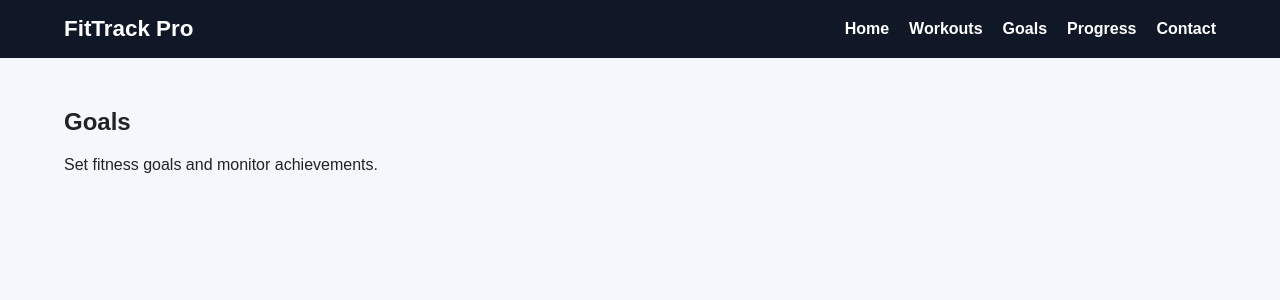
After one commit to Ghound03/fittrack-pro, a Flask app: page /goals in a window 1280 px wide. The commit adds this page. Shown: the top 300 px of the page. Run offline with Flask 3, Linux system fonts and the light colour scheme.

Commit message:
Add navigation and fitness pages

```diff
--- a/app.py
+++ b/app.py
@@ -5,10 +5,27 @@ app = Flask(__name__)
 
 @app.route("/")
 def home():
-    """
-    Display the home page.
-    """
     return render_template("index.html")
+
+
+@app.route("/workouts")
+def workouts():
+    return render_template("workouts.html")
+
+
+@app.route("/goals")
+def goals():
+    return render_template("goals.html")
+
+
+@app.route("/progress")
+def progress():
+    return render_template("progress.html")
+
+
+@app.route("/contact")
+def contact():
+    return render_template("contact.html")
 
 
 if __name__ == "__main__":
--- a/static/css/style.css
+++ b/static/css/style.css
@@ -49,3 +49,32 @@ body {
     font-size: 1.2rem;
     line-height: 1.6;
 }
+
+.nav-container {
+    width: 90%;
+    margin: auto;
+    display: flex;
+    justify-content: space-between;
+    align-items: center;
+}
+
+.nav-links {
+    list-style: none;
+    display: flex;
+    gap: 20px;
+}
+
+.nav-links a {
+    color: white;
+    text-decoration: none;
+    font-weight: bold;
+}
+
+.page-section {
+    width: 90%;
+    margin: 50px auto;
+}
+
+.page-section h1 {
+    margin-bottom: 20px;
+}
--- a/templates/base.html
+++ b/templates/base.html
@@ -10,10 +10,40 @@
 <body>
 
     <nav class="navbar">
-        <div class="nav-container">
-            <a href="{{ url_for('home') }}" class="logo">FitTrack Pro</a>
-        </div>
-    </nav>
+
+    <div class="nav-container">
+
+        <a href="{{ url_for('home') }}" class="logo">
+            FitTrack Pro
+        </a>
+
+        <ul class="nav-links">
+
+            <li>
+                <a href="{{ url_for('home') }}">Home</a>
+            </li>
+
+            <li>
+                <a href="{{ url_for('workouts') }}">Workouts</a>
+            </li>
+
+            <li>
+                <a href="{{ url_for('goals') }}">Goals</a>
+            </li>
+
+            <li>
+                <a href="{{ url_for('progress') }}">Progress</a>
+            </li>
+
+            <li>
+                <a href="{{ url_for('contact') }}">Contact</a>
+            </li>
+
+        </ul>
+
+    </div>
+
+</nav>
 
     <main>
         {% block content %}{% endblock %}
--- /dev/null
+++ b/templates/goals.html
@@ -0,0 +1,17 @@
+{% extends "base.html" %}
+
+{% block title %}Goals{% endblock %}
+
+{% block content %}
+
+<section class="page-section">
+
+    <h1>Goals</h1>
+
+    <p>
+        Set fitness goals and monitor achievements.
+    </p>
+
+</section>
+
+{% endblock %}
```
Also changed, not shown: templates/contact.html (added, +17 -0 lines), templates/progress.html (added, +17 -0 lines), templates/workouts.html (added, +17 -0 lines).
